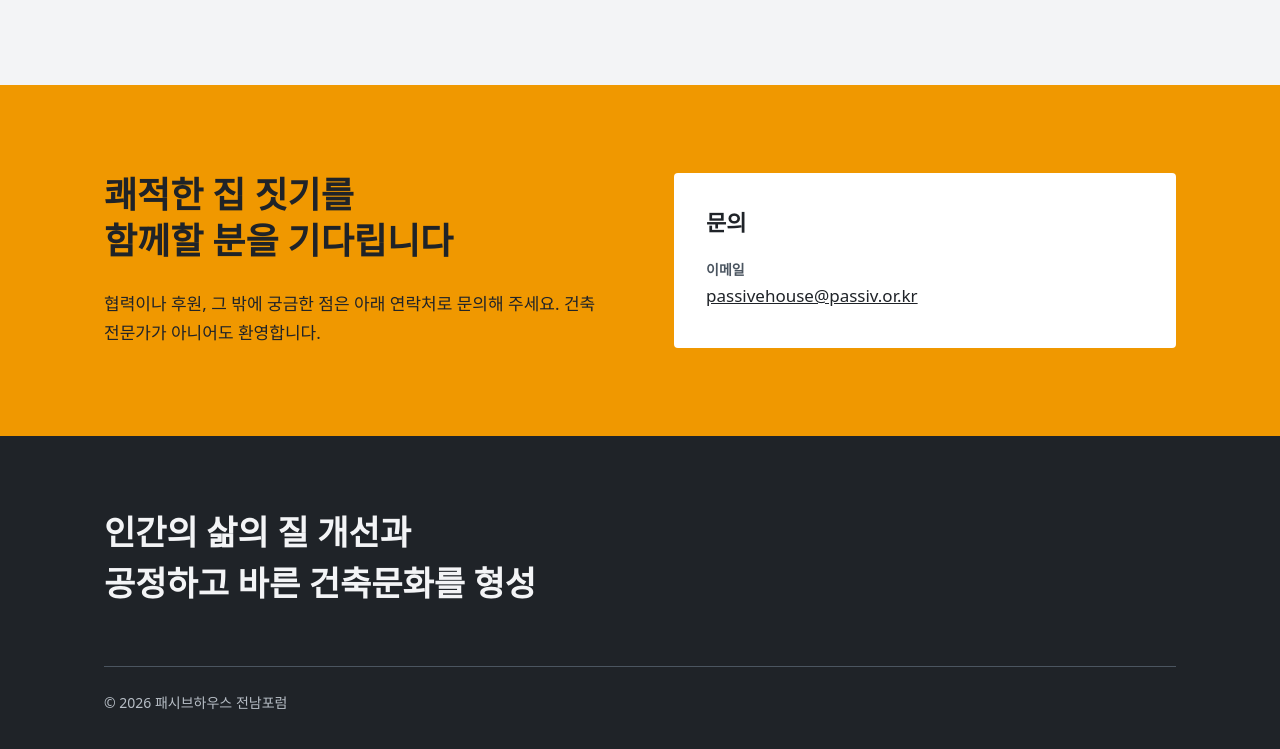
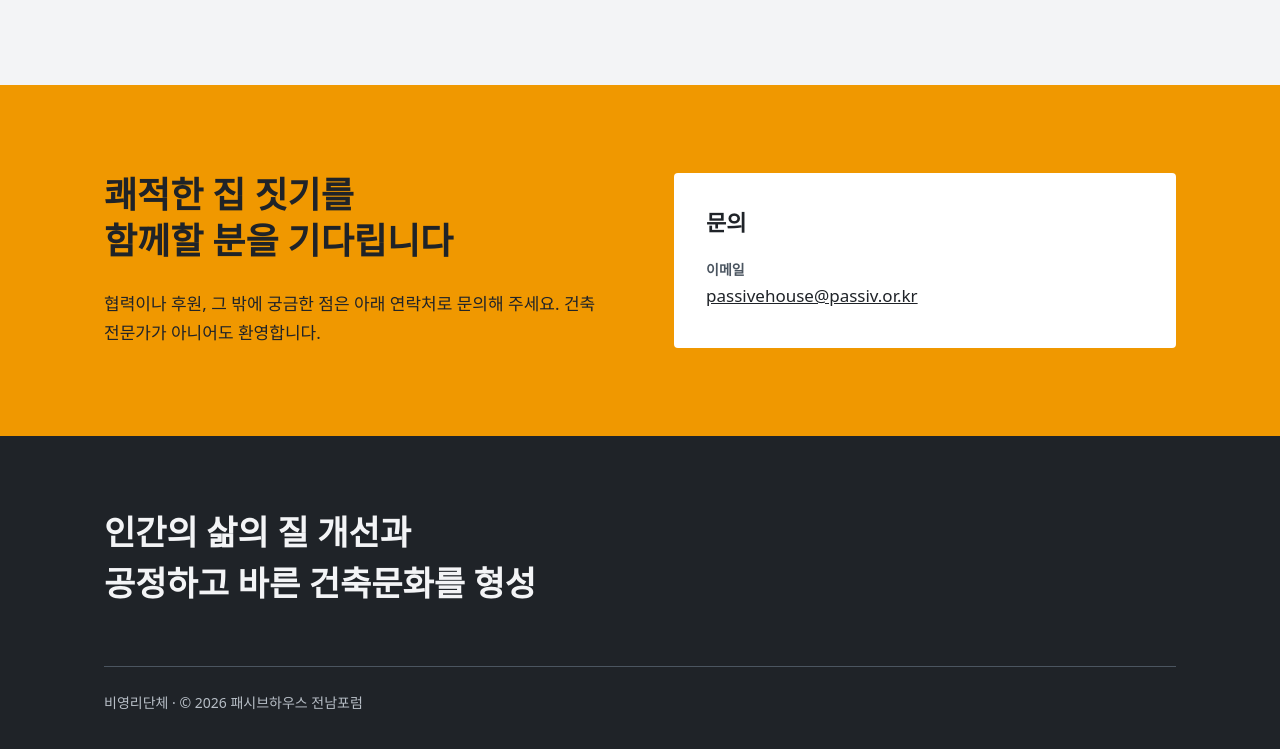
Before and after one commit to gurupark/website, a plain HTML site: page index.html in a window 1280 px wide. Shown: the part 4927-5676 px from the top of the page. Drawn offline with Linux system fonts and the light colour scheme; a web font is replaced by a local one.

Commit message:
Update index.html

```diff
--- a/index.html
+++ b/index.html
@@ -281,7 +281,7 @@ a:focus-visible{outline:2px solid currentColor;outline-offset:3px}
 <p style="flex: 1 1 420px; min-width: 0; margin: 0; font-family: 'Noto Serif KR', serif; font-weight: 700; font-size: 34px; line-height: 1.5; text-wrap: balance">인간의 삶의 질 개선과<br>공정하고 바른 건축문화를 형성</p>
 </div>
 
-<div style="border-top: 1px solid #4B5560; padding-top: 24px; font-size: 14px; color: #B7BEC6">© 2026 패시브하우스 전남포럼</div>
+<div style="border-top: 1px solid #4B5560; padding-top: 24px; font-size: 14px; color: #B7BEC6">비영리단체 · © 2026 패시브하우스 전남포럼</div>
 </div>
 </footer>
 
```
